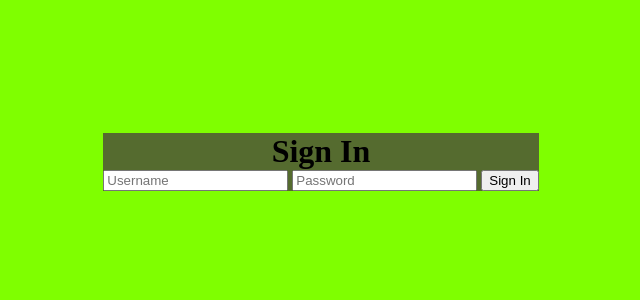
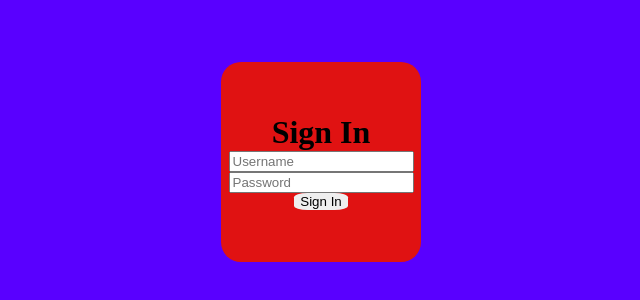
Before and after one commit to JediNemo/CCurtis-login-ui-Cohort209, a plain HTML site: page index.html in a window 1280 px wide. Shown: the part 238-538 px from the top of the page, without its empty margins (319-959 px from the left). Drawn offline with Linux system fonts and the light colour scheme.

Commit message:
third update

```diff
--- a/index.css
+++ b/index.css
@@ -2,13 +2,13 @@ body, h1 {
     margin: 0;
 }
 
-#master {
+.master {
     display: flex;
     height: 100vh;
     width: 100vw;
     align-items: center;
     justify-content: center;
-    background-color: chartreuse;
+    background-color: rgb(89, 0, 255);
 }
 
 #loginui {
@@ -16,5 +16,24 @@ body, h1 {
     flex-direction: column;
     align-items: center;
     justify-content: center;
-    background-color: darkolivegreen;
+    background-color: rgb(224, 18, 18);
+    height: 200px;
+    width: 200px;
+    border-radius: 10%;
+    border-width: 50px;
+    border-color: black;
 }
+
+form {
+    display: flex;
+    flex-direction: column;
+    flex-wrap: wrap;
+    align-items: center;
+    justify-content: center;
+    flex: space-around;
+}
+
+button{
+    border: none;
+    border-radius: 25%;
+}
--- a/index.html
+++ b/index.html
@@ -7,7 +7,7 @@
         <link rel="stylesheet" href="index.css">
     </head>
     <body>
-        <div id="master">
+        <div class="master">
             <div id="loginui">
                 <h1>Sign In</h1>
                 <form>
```
